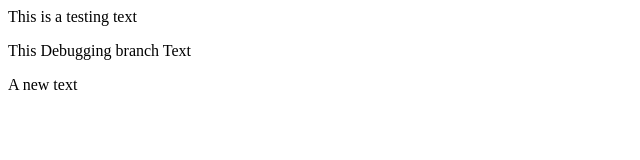
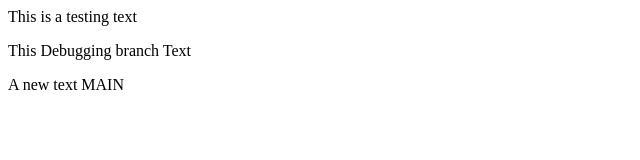
Before and after one commit to Jayesh-Mandal/NewTryRepo, a plain HTML site: page index.html in a window 1280 px wide. Shown: the full height of the page, 0-640 px from the left. Drawn offline with Linux system fonts and the light colour scheme.

Commit message:
added main word

```diff
--- a/index.html
+++ b/index.html
@@ -1,3 +1,3 @@
 <p>This is a testing text</p>
 <p>This Debugging branch Text</p>
-<p>A new text</p>
+<p>A new text MAIN</p>
```
